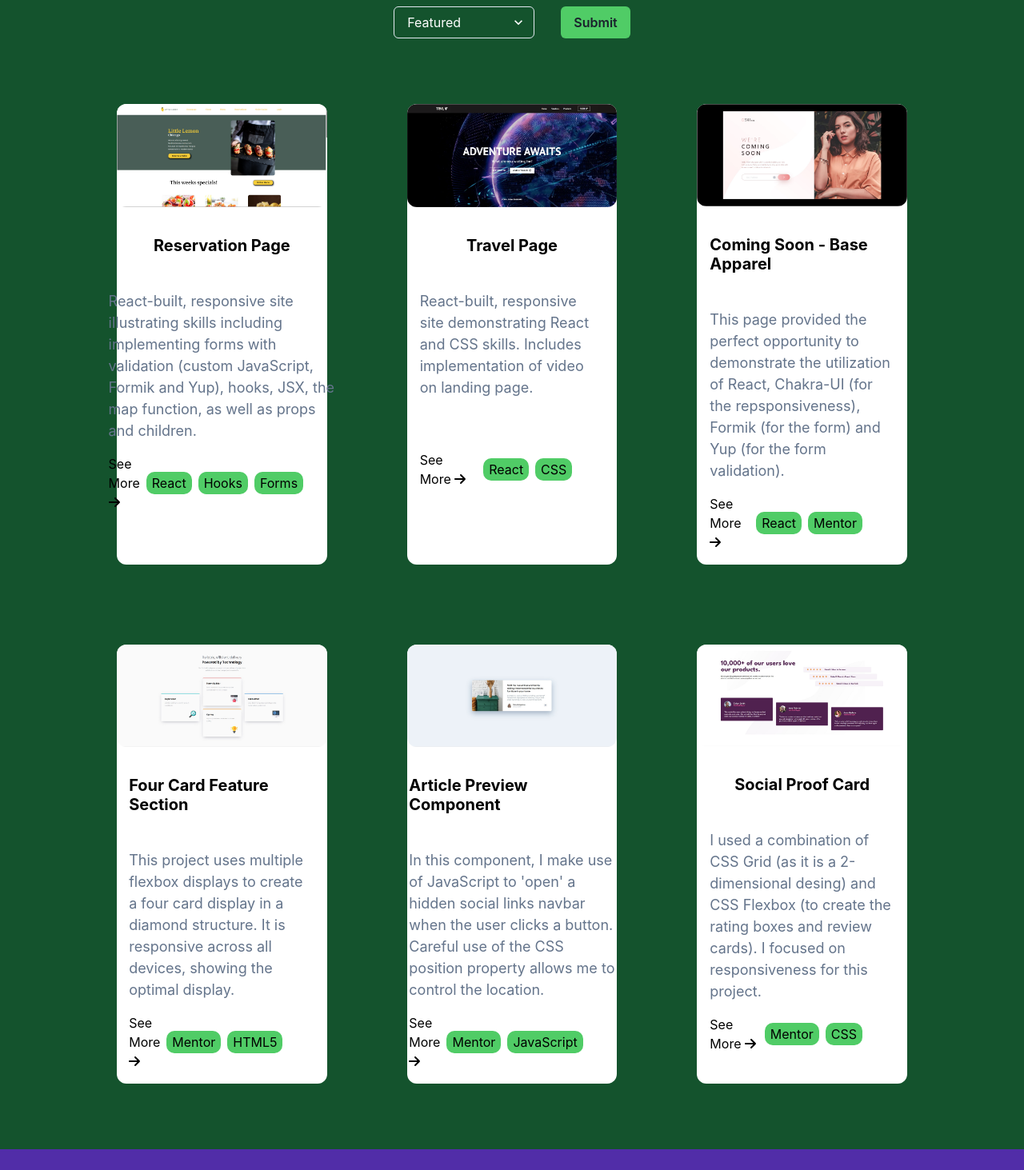
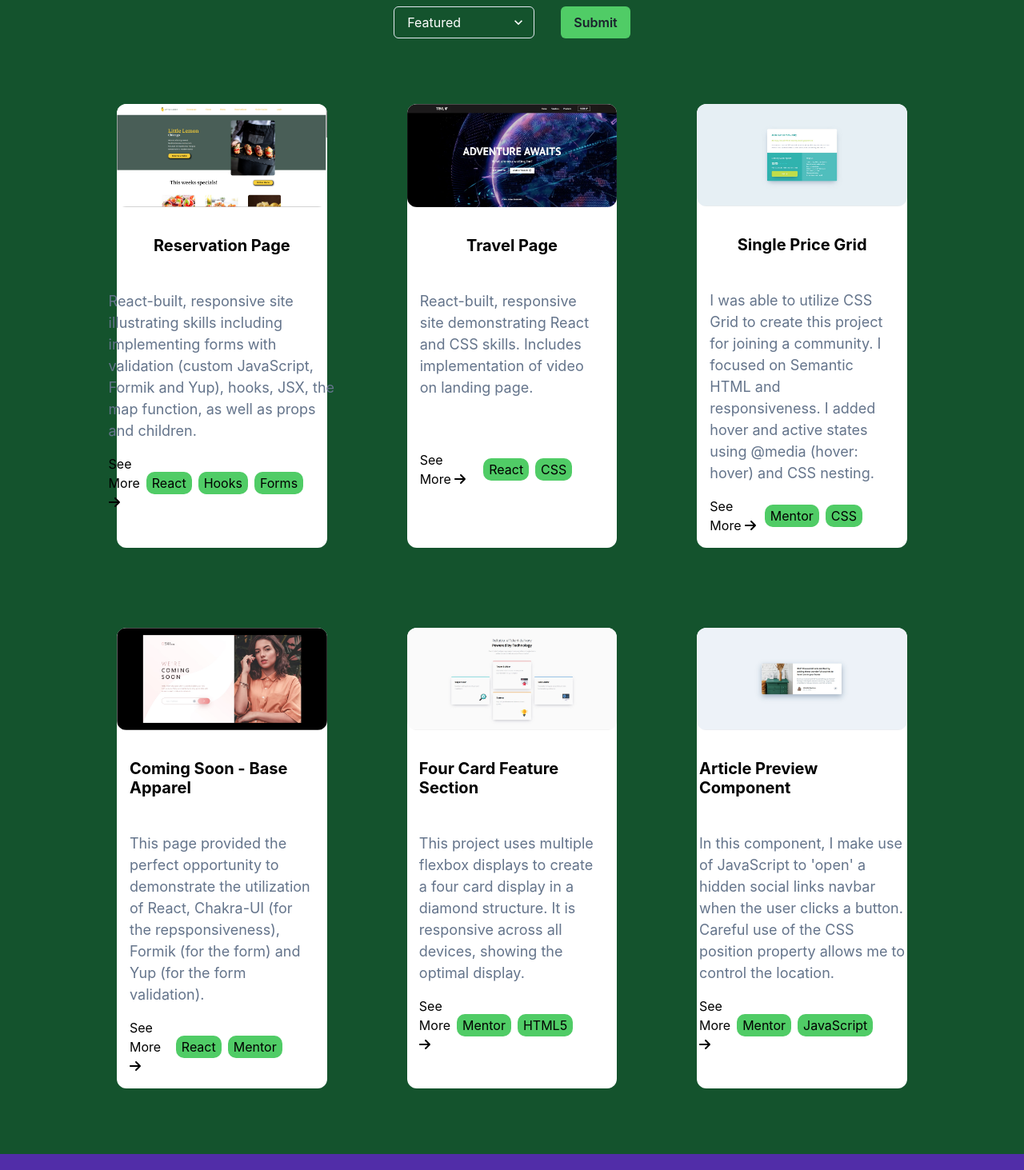
Before and after one commit to horoserp/React-Portfolio, a React (Create React App) app: page / in a window 1280 px wide. Shown: the part 1027-2490 px from the top of the page at 80% size. Built offline with nearby package versions, Linux system fonts and the light colour scheme.

Commit message:
Add Single Price Grid project.

```diff
--- a/src/components/ProjectsSection.js
+++ b/src/components/ProjectsSection.js
@@ -198,6 +198,14 @@ const projects = [
     tags: ["Mentor", "React"],
   },
   {
+    title: "Single Price Grid",
+    description:
+      "I was able to utilize CSS Grid to create this project for joining a community. I focused on Semantic HTML and responsiveness. I added hover and active states using @media (hover: hover) and CSS nesting.",
+    imageSrc: "/React-Portfolio/single-price-grid.jpg",
+    url: "https://horoserp.github.io/single-price-grid",
+    tags: ["Mentor", "CSS"],
+  },
+  {
     title: "Landscape Page",
     description:
       "A responsive HTML5 page focusing on CSS skills including selectors (descendant, child, adjacent sibling, and pseudo-class), animations and shadow effects.",
@@ -241,6 +249,14 @@ const featuredProjects = [
     tags: ["React", "CSS"],
   },
   {
+    title: "Single Price Grid",
+    description:
+      "I was able to utilize CSS Grid to create this project for joining a community. I focused on Semantic HTML and responsiveness. I added hover and active states using @media (hover: hover) and CSS nesting.",
+    imageSrc: "/React-Portfolio/single-price-grid.jpg",
+    url: "https://horoserp.github.io/single-price-grid",
+    tags: ["Mentor", "CSS"],
+  },
+  {
     title: "Coming Soon - Base Apparel",
     description:
       "This page provided the perfect opportunity to demonstrate the utilization of React, Chakra-UI (for the repsponsiveness), Formik (for the form) and Yup (for the form validation). ",
@@ -263,14 +279,6 @@ const featuredProjects = [
     imageSrc: "/React-Portfolio/article-preview.jpg",
     url: "https://horoserp.github.io/article-preview",
     tags: ["Mentor", "JavaScript"],
-  },
-  {
-    title: "Social Proof Card",
-    description:
-      "I used a combination of CSS Grid (as it is a 2-dimensional desing) and CSS Flexbox (to create the rating boxes and review cards). I focused on responsiveness for this project.",
-    imageSrc: "/React-Portfolio/social-proof.jpg",
-    url: "https://horoserp.github.io/social-proof",
-    tags: ["Mentor", "CSS"],
   },
 ];
 
```
Also changed, not shown: public/single-price-grid.jpg (added).
